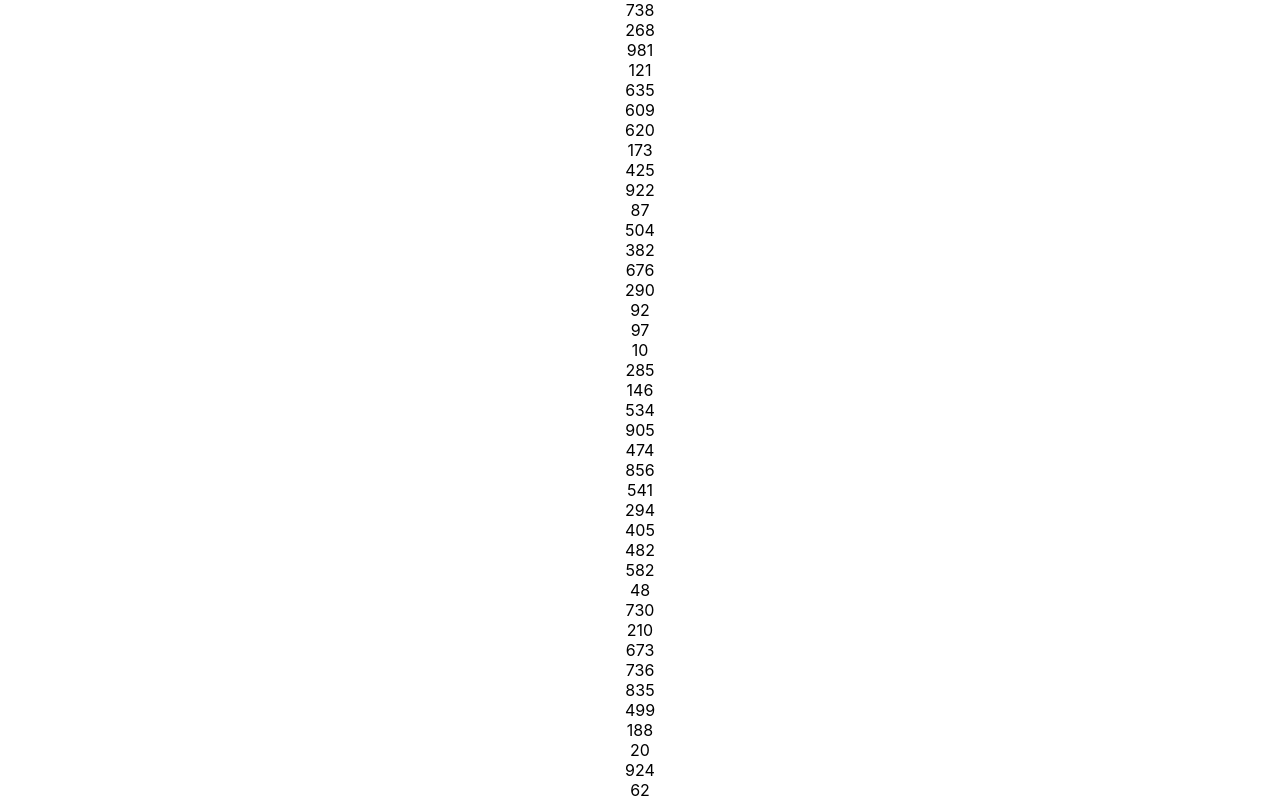
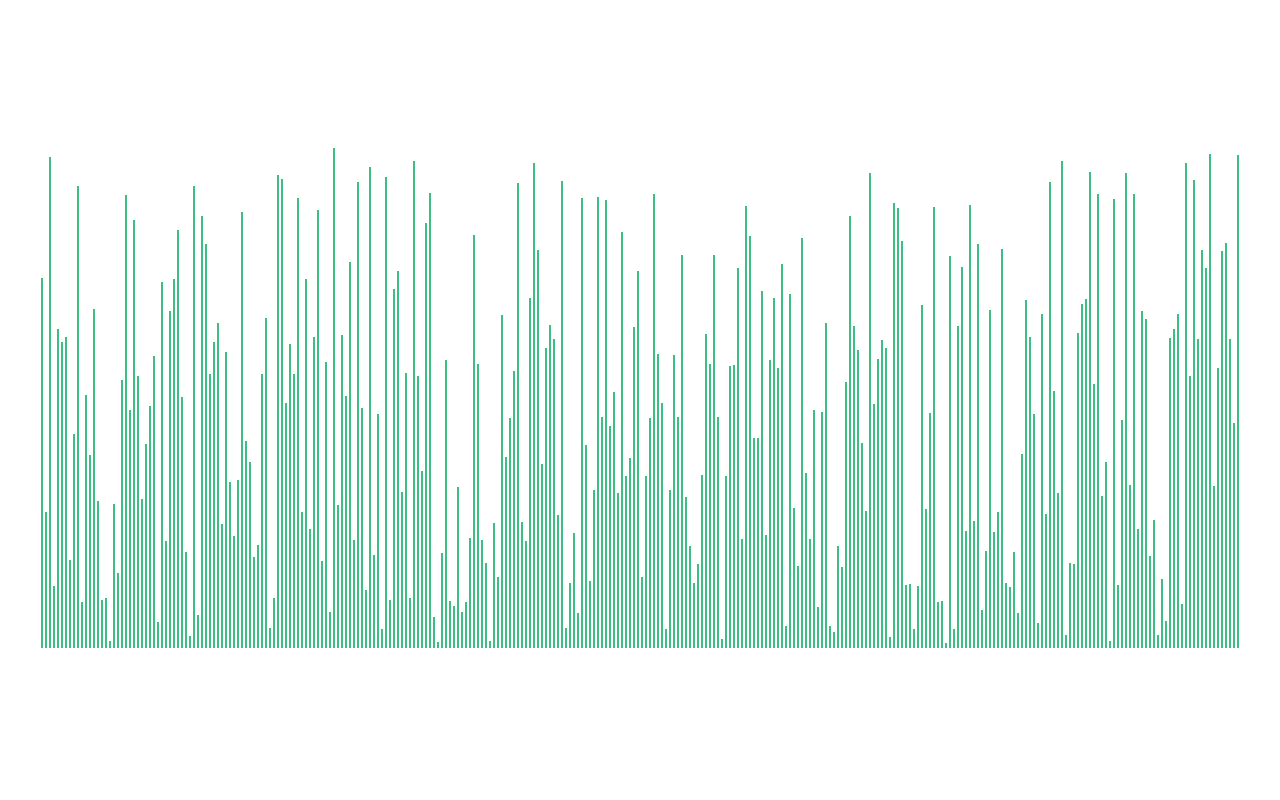
Before and after one commit to dpan-5/algo-visualizer, a React (Create React App) app: page / in a window 1280 px wide. Shown: the top 800 px of the page. Built offline with nearby package versions, Linux system fonts and the light colour scheme.

Commit message:
Add array

```diff
--- a/src/App.css
+++ /dev/null
@@ -1,38 +0,0 @@
-.App {
-  text-align: center;
-}
-
-.App-logo {
-  height: 40vmin;
-  pointer-events: none;
-}
-
-@media (prefers-reduced-motion: no-preference) {
-  .App-logo {
-    animation: App-logo-spin infinite 20s linear;
-  }
-}
-
-.App-header {
-  background-color: #282c34;
-  min-height: 100vh;
-  display: flex;
-  flex-direction: column;
-  align-items: center;
-  justify-content: center;
-  font-size: calc(10px + 2vmin);
-  color: white;
-}
-
-.App-link {
-  color: #61dafb;
-}
-
-@keyframes App-logo-spin {
-  from {
-    transform: rotate(0deg);
-  }
-  to {
-    transform: rotate(360deg);
-  }
-}
--- a/src/App.js
+++ b/src/App.js
@@ -1,5 +1,3 @@
-
-import './App.css';
 import SortingVisualizer from './SortingVisualizer/SortingVisualizer';
 
 function App() {
--- a/src/SortingVisualizer/SortingVisualizer.css
+++ b/src/SortingVisualizer/SortingVisualizer.css
@@ -0,0 +1,15 @@
+.array-container {
+    position: absolute;
+    top: 50%;
+    left: 50%;
+    margin-right: -50%;
+    transform: translate(-50%, -50%);
+    white-space: nowrap;
+}
+
+.array-bar {
+    width: 2px;
+    background-color: rgb(61, 190, 130);
+    display: inline-block;
+    margin: 0 1px;
+}
--- a/src/SortingVisualizer/SortingVisualizer.jsx
+++ b/src/SortingVisualizer/SortingVisualizer.jsx
@@ -1,4 +1,7 @@
 import { useState, useEffect } from 'react';
+import './SortingVisualizer.css';
+
+
 export default function SortingVisualizer() {
 
     const [array, setArray] = useState([]);
@@ -10,8 +13,8 @@ export default function SortingVisualizer() {
     const resetArray = () => {
         const array = [];
 
-        for (let i = 0; i < 100; i ++) {
-            array.push(Math.floor(Math.random() * (1000 - 5 + 1) + 5));
+        for (let i = 0; i < 300; i ++) {
+            array.push(Math.floor(Math.random() * (500 - 5 + 1) + 5));
         }
 
         setArray(array);
@@ -19,12 +22,12 @@ export default function SortingVisualizer() {
     }
 
     return (
-        <>
-        {array.map((val, idx) => (
-            <div className='array-bar' key={idx}>
-                {val}
-            </div>
-        ))}
-        </>
+        <div className='array-container'>
+            {array.map((val, idx) => (
+                <div className='array-bar' key={idx} style={{height: `${val}px`}}>
+
+                </div>
+            ))}
+        </div>
     );
 }
```
